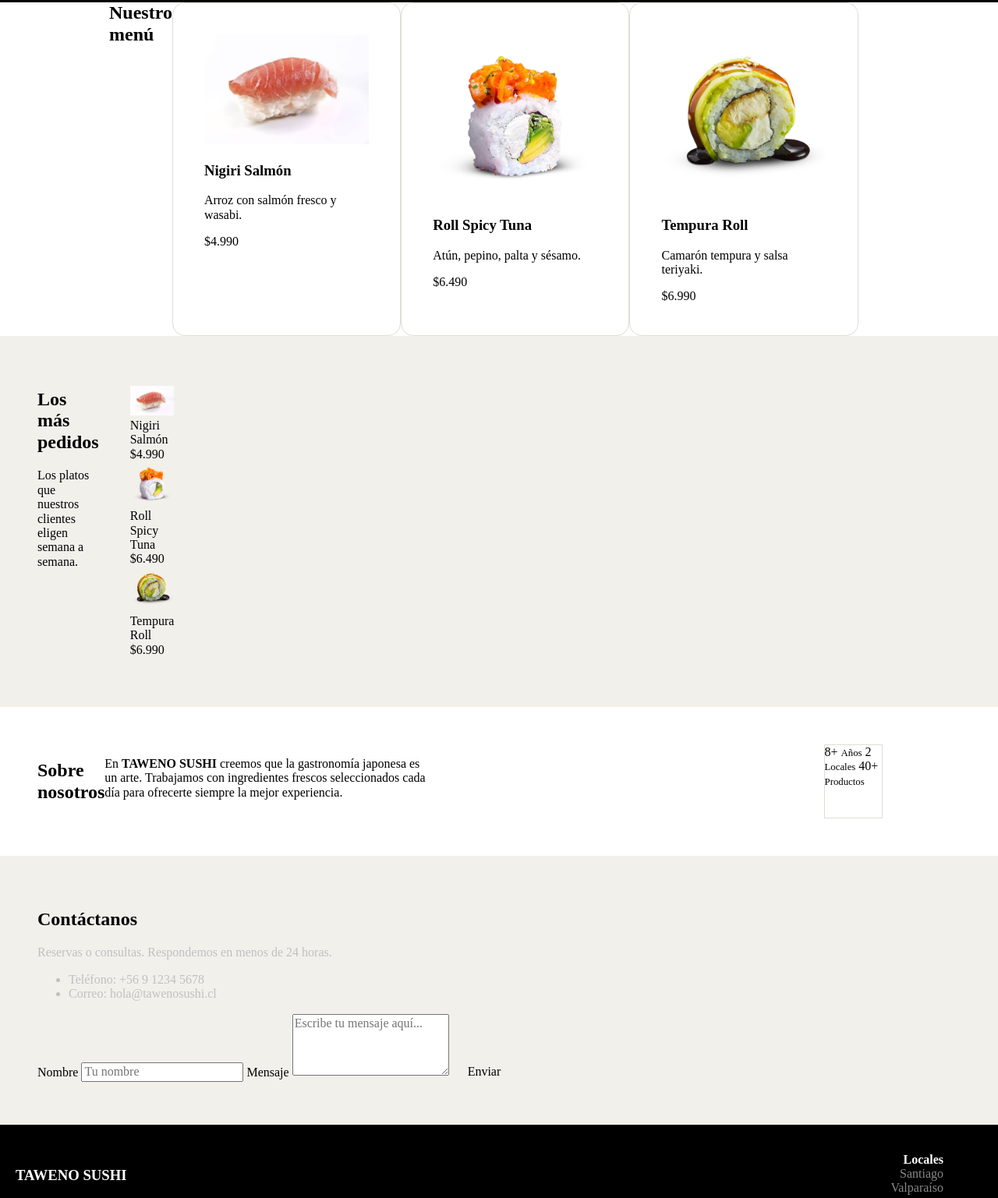
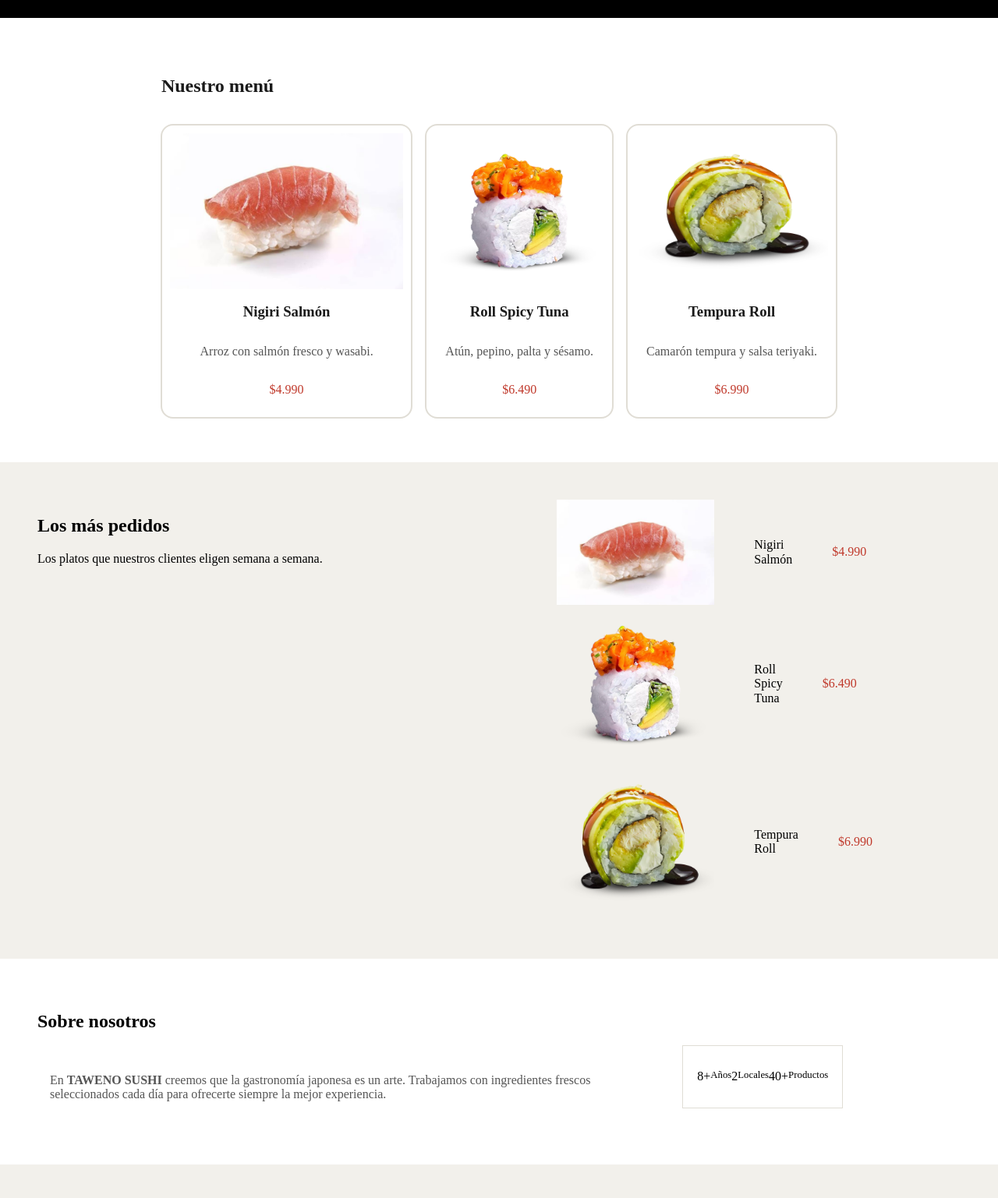
Before and after one commit to albertsan12/evaluacion-p2026, a plain HTML site: page index.html in a window 1280 px wide. Shown: the part 395-1932 px from the top of the page at 78% size. Drawn offline with Linux system fonts and the light colour scheme.

Commit message:
avance finalizado

```diff
--- a/css/styles.css
+++ b/css/styles.css
@@ -70,26 +70,29 @@ body {
 }
 
 .hero {
-  background-color: black;
+  background-color: #000000;
   padding: 6.4rem;
 }
 
 .subtitulo-rojo {
-  color: red;
+  color: #c0392b;
 }
 
 .subtitulo-blanco {
-  color: white;
+  color: #ffffff;
 }
 
 .texto-blanco {
-  color: white;
+  color: #555555;
+  padding-bottom: 2rem;
 }
 
-.btn{
+.btn-header{
+  background-color: #c0392b;
   text-decoration: none;
-  color: red;
-  padding: 1.5rem;
+  color: #ffffff;
+  border-radius: 1rem;
+  padding: 1rem;
 }
 
 .texto-gris {
@@ -98,82 +101,168 @@ body {
 
 /**menu**/
 
-.menu {
+.seccion-menu {
+  background-color: #ffffff;
   display: flex;
-  justify-content: space-between;
+  justify-content: space-around;
+}
+
+.seccion-menu article {
+  padding: 4.8rem;
 }
 
 .subtitulo-menu {
-  margin: 0;
-  display: flex;
-}
-.menu-subtitulo h2{
-  flex-direction: column;
-  margin: 0;
-}
-
-.container {
-  width: 100rem;
-  margin: 0 auto;
   display: flex;
 }
 
+.subtitulo-menu h2{
+  color:#1a1a1a;
+  padding: 2.6rem 2.8rem;
+  margin: 0;
+  padding-left: 0.9rem;
+}
+
+
 .cards {
   display: flex;
+  flex-direction: row;
 }
 .card-sushi {
-  border: 0.1rem solid #e0ddd5;
-  padding: 4rem;
+  display: flex;
+  border: 0.2rem solid #e0ddd5;
+  padding: 1rem;
   border-radius: 1.6rem;
-  flex-basis: calc(33% - 1rem);
+  flex-direction: column;
+  justify-content: space-between;
+  margin: 0.8rem;
+}
+
+.card-sushi img {
+  display: flex;
+  height: 20rem;
+  justify-content: center;
+}
+
+.card-sushi h3 {
+  display: flex;
+  padding: 1.8rem;
+  color: #1a1a1a;
+  margin: 0;
+  justify-content: center;
+}
+
+.card-sushi p {
+  color: #555555;
+  padding: 1.4rem;
+  margin: 0;
+  text-align: center;
+}
+
+.card-sushi span {
+  color: #c0392b;
+  padding: 1.6rem;
+  justify-content: center;
+  text-align: center;
 }
 
 /**pedidos**/
 
 .seccion-pedidos {
+  display: flex;
   background-color: #f2f0eb;
   padding: 4.8rem;
 }
 
-.contenedor-pedidos {
+.texto-pedidos {
   display: flex;
-  width: 4.8rem;
-  justify-content: 4.8rem;
-  flex-basis: 30%;
-  padding-right: 100rem;
-  width: 90%;
+  padding: 4.8rem;
+  flex-basis: calc(30% - 4.8rem);
 }
 
-.cards-pedidos ul {
+.cards-pedidos {
+  display: flex;
   flex-direction: column;
+  flex-basis: calc(30% - 40.8rem);
 }
 
-.cards-pedidos li {
-  list-style: none;
+.card-pedido {
+  display: flex;
+  flex-basis: 65%;
+  margin-left: 30rem;
 }
+
+
+.parrafo-pedido {
+  display: flex;
+  padding: 0.1rem;
+  margin-left: 5rem;
+  align-items: center;
+  justify-content: center;
+  flex-direction: row;
+}
+
+.span-pedido {
+  display: flex;
+  justify-content: flex-end;
+  margin-left: 5rem;
+  align-items: center;
+  justify-content: end;
+  flex-direction: row;
+  color: #c0392b;
+}
+
 
 /**nosotros**/
 .seccion-nosotros {
   background-color: #ffffff;
   display: flex;
+
+}
+
+.contenedor-nosotros {
+  display: flex;
+  align-items: center;
   padding: 4.8rem;
 }
 
 .texto-nosotros {
   display: flex;
+  justify-content: space-between;
+  align-items: flex-start;
+  padding: 0;
+  flex-direction: column;
+}
+
+.texto-nosotros p{
+  padding: 1.6rem;
+  color: #555555;
 }
 
 .info-nosotros {
   display: flex;
-  padding-left: 50rem;
-  padding-right: 10rem;
+  flex-basis: 45%;
+  margin-left: 5rem;
+  margin-top: 4rem;
 }
 
 .margen {
+  display: flex;
   border: 0.1rem solid #e0ddd5;
+  padding: 3rem  1.8rem;
+  margin-right: 5rem;
 }
+
+.margen span small {
+  display: flex;
+  align-items: center;
+  padding: 3rem 1.8rem;
+}
+
+
 /**contacto**/
+
 .seccion-contacto{
+  display: flex;
   background-color: #f2f0eb;
   padding: 4.8rem;
 }
@@ -182,8 +271,40 @@ body {
   display: flex;
 }
 
+.info-contacto {
+  display: flex;
+  flex-direction: column;
+  padding-right: 30rem;
+}
+
+.info-contacto li {
+  list-style: none;
+}
+
 .formulario {
+  background-color: #ffffff;
+  display: flex;
   flex-direction: column;
+  border: 0.2rem solid #e0ddd5;
+  border-radius: 0.5rem;
+  width: 50%;
+  padding: 4.8rem;
+}
+
+.form {
+  display: flex;
+  flex-direction: column;
+  color: #e0ddd5;
+  margin-left: 15rem;
+  margin-right: 15rem;
+
+}
+
+.btn-form {
+  background-color: #c0392b;
+  border-radius: 1rem;
+  margin-top: 1rem;
+  color: #ffffff;
 }
 
 /**footer**/
@@ -192,7 +313,8 @@ body {
   background-color: black;
   display: flex;
   flex-direction: column;
-  padding: 3.6rem 2rem;
+  padding-top: 3.6rem;
+  padding-bottom: 2rem;
 }
 
 .contenido-superior {
@@ -234,9 +356,10 @@ body {
 }
 
 .contenido-inferior {
-  border-top: solid white 0.1rem;
+  border-top: solid #888888 0.1rem;
 }
 
 .contenido-inferior p {
   text-align: center;
+  color: #888888;
 }
--- a/index.html
+++ b/index.html
@@ -40,7 +40,7 @@
           <p class="texto-blanco">Ingredientes frescos del día. Tradición y técnica en cada preparación.</p>
         </div>
         <div>
-          <a class btn btn-rojo="#">Ver menú</a>
+          <a class="btn-header" href="#">Ver menú</a>
         </div>
       </article>
   </header>
@@ -49,9 +49,11 @@
 
   <!-- ===================== INICIO NUESTRO MENÚ ===================== -->
   <main>
-    <section class="menu">
-      <article class="container">
-          <h2 class="subtitulo-menu">Nuestro menú</h2>
+    <section class="seccion-menu">
+      <article>
+        <div class="subtitulo-menu">
+          <h2>Nuestro menú</h2>
+        </div>
         <div class="cards">
           <div class="card-sushi">
             <img src="img/sushi1.jpg" alt="Nigiri Salmón">
@@ -80,29 +82,27 @@
 
     <!-- ===================== INICIO LOS MÁS PEDIDOS ===================== -->
       <section class="seccion-pedidos">
-      <div class="contenedor-pedidos">
-        <article class="columna-izquierda">
+        <div class="texto-pedido">
           <h2>Los más pedidos</h2>
           <p>Los platos que nuestros clientes eligen semana a semana.</p>
-        </article>
+        </div>
+
         <div class="cards-pedidos">
-          <ul>
-            <li>
+
+          <div class="card-pedido">
             <img src="img/sushi1.jpg" alt="Nigiri Salmón">
-              <span>Nigiri Salmón</span>
-              <span>$4.990</span>
-            </li>
-            <li>
+              <p class="parrafo-pedido">Nigiri Salmón</p>
+              <span class="span-pedido">$4.990</span>
+          </div>
+          <div class="card-pedido">
             <img src="img/sushi2.jpg" alt="Roll Spicy Tuna">
-              <span>Roll Spicy Tuna</span>
-              <span>$6.490</span>
-            </li>
-            <li class="card-pedidos">
+              <p class="parrafo-pedido">Roll Spicy Tuna</p>
+              <span class="span-pedido">$6.490</span>
+          </div>
+         <div class="card-pedido">
             <img src="img/sushi3.jpg" alt="Tempura Roll">
-              <span>Tempura Roll</span>
-              <span>$6.990</span>
-            </li>
-          </ul>
+              <p class="parrafo-pedido">Tempura Roll</p>
+              <span class="span-pedido">$6.990</span>
           </div>
         </div>
       </section>
@@ -111,6 +111,7 @@
 
     <!-- ===================== INICIO SOBRE NOSOTROS ===================== -->
     <section class="seccion-nosotros">
+      <div class="contenedor-nosotros">
         <div class="texto-nosotros">
           <h2>Sobre nosotros</h2>
           <p>En <strong>TAWENO SUSHI</strong> creemos que la gastronomía japonesa es un arte. Trabajamos con ingredientes
@@ -128,33 +129,34 @@
             <small>Productos</small>
           </div>
         </div>
+      </div>
     </section>
     <!-- ===================== FIN SOBRE NOSOTROS ===================== -->
 
 
     <!-- ===================== INICIO CONTACTO ===================== -->
     <section class="seccion-contacto">
-      <article class="ontacto-">
-        <div info-contacto>
+      <div class="contacto">
+        <div class="info-contacto">
           <h2>Contáctanos</h2>
-          <p class="texto-gris">Reservas o consultas. Respondemos en menos de 24 horas.</p>
-          <ul class="texto-gris">
+          <p>Reservas o consultas. Respondemos en menos de 24 horas.</p>
+          <ul>
             <li>Teléfono: +56 9 1234 5678</li>
             <li>Correo: hola@tawenosushi.cl</li>
           </ul>
         </div>
         <div class="formulario">
-          <form action="#" method="post">
+          <form class="form" action="#" method="post">
             <label for="nombre">Nombre</label>
             <input type="text" id="nombre" name="nombre" placeholder="Tu nombre">
 
             <label for="mensaje">Mensaje</label>
             <textarea id="mensaje" name="mensaje" rows="4" placeholder="Escribe tu mensaje aquí..."></textarea>
 
-            <button type="submit">Enviar</button>
+            <button class="btn-form" type="submit">Enviar</button>
           </form>
         </div>
-      </article>
+      </div>
     </section>
   </main>
   <!-- ===================== FIN CONTACTO ===================== -->
```
Lines whose indentation alone changed are shown as unchanged.
